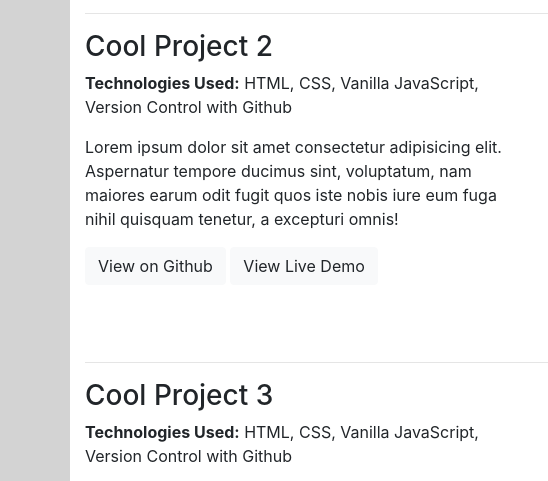
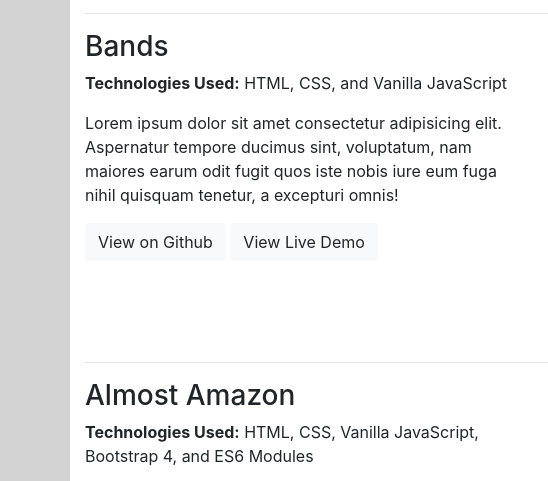
Before and after one commit to mjleavell/personal-bio-site, a website built with webpack: page src/index.html in a window 1280 px wide. Shown: the part 1613-2094 px from the top of the page, 0-548 px from the left. Built offline with nearby package versions, Linux system fonts and the light colour scheme; no server answers; data requests are answered from the project's data file.

Commit message:
now using axios

```diff
--- a/db/projects.json
+++ b/db/projects.json
@@ -1,8 +1,8 @@
 {
-  "projects" : [
+  "projects": [
     {
       "title": "Chatty Chatty Bang Bang",
-      "screenshot": "http://www.independentmediators.co.uk/wp-content/uploads/2016/02/placeholder-image.jpg",
+      "screenshot": "https://github.com/nss-evening-cohort-8/chatty-spatulas/blob/master/screenshots/emoji.png?raw=true",
       "description": "Lorem ipsum dolor sit amet consectetur adipisicing elit. Aspernatur tempore ducimus sint, voluptatum, nam maiores earum odit fugit quos iste nobis iure eum fuga nihil quisquam tenetur, a excepturi omnis!",
       "technologiesUsed": "HTML, CSS, Vanilla JavaScript, Bootstrap 4, and ES6 Modules",
       "available": "true",
@@ -10,22 +10,22 @@
       "githubUrl": "https://github.com/nss-evening-cohort-8/chatty-spatulas"
     },
     {
-      "title": "Cool Project 2",
-      "screenshot": "http://www.independentmediators.co.uk/wp-content/uploads/2016/02/placeholder-image.jpg",
+      "title": "Bands",
+      "screenshot": "https://github.com/nss-evening-cohort-8/bandz-kinky-slinky/raw/master/images/homescreen.PNG",
       "description": "Lorem ipsum dolor sit amet consectetur adipisicing elit. Aspernatur tempore ducimus sint, voluptatum, nam maiores earum odit fugit quos iste nobis iure eum fuga nihil quisquam tenetur, a excepturi omnis!",
-      "technologiesUsed": "HTML, CSS, Vanilla JavaScript, Version Control with Github",
+      "technologiesUsed": "HTML, CSS, and Vanilla JavaScript",
       "available": "true",
-      "url": "https://github.com/nss-evening-cohort-8/js-part-deux",
-      "githubUrl": "https://github.com/nss-evening-cohort-8/js-part-deux"
+      "url": "https://github.com/nss-evening-cohort-8/bandz-kinky-slinky",
+      "githubUrl": "https://github.com/nss-evening-cohort-8/bandz-kinky-slinky"
     },
     {
-      "title": "Cool Project 3",
-      "screenshot": "http://www.independentmediators.co.uk/wp-content/uploads/2016/02/placeholder-image.jpg",
+      "title": "Almost Amazon",
+      "screenshot": "https://github.com/mjleavell/almost-amazon/raw/master/images/homepage.png",
       "description": "Lorem ipsum dolor sit amet consectetur adipisicing elit. Aspernatur tempore ducimus sint, voluptatum, nam maiores earum odit fugit quos iste nobis iure eum fuga nihil quisquam tenetur, a excepturi omnis!",
-      "technologiesUsed": "HTML, CSS, Vanilla JavaScript, Version Control with Github",
+      "technologiesUsed": "HTML, CSS, Vanilla JavaScript, Bootstrap 4, and ES6 Modules",
       "available": "true",
-      "url": "https://github.com/nss-evening-cohort-8/js-part-deux",
-      "githubUrl": "https://github.com/nss-evening-cohort-8/js-part-deux"
+      "url": "https://github.com/mjleavell/almost-amazon",
+      "githubUrl": "https://github.com/mjleavell/almost-amazon"
     }
   ]
 }
--- a/db/tech.json
+++ b/db/tech.json
@@ -2,7 +2,7 @@
   "tech": [
     {
       "title": "HTML5",
-      "url": "https://addons.thunderbird.net/user-media/addon_icons/1/1556-64.png?modified=1532802742"
+      "url": "https://cdn3.iconfinder.com/data/icons/social-media-logos-flat-colorful-1/2048/5352_-_HTML5-128.png"
     },
     {
       "title": "CSS",
--- a/src/index.js
+++ b/src/index.js
@@ -1,11 +1,15 @@
+import $ from 'jquery';
 import 'bootstrap';
 import './index.scss';
-import projectsView from './javascripts/components/projects';
-import techView from './javascripts/components/tech';
+import initProjectsView from './javascripts/components/projects';
+import initTechView from './javascripts/components/tech';
+import chatty from './images/chatty.png';
+
+$('#about-img').attr('src', chatty);
 
 const initApp = () => {
-  projectsView.initProjectsView();
-  techView.initTechView();
+  initProjectsView();
+  initTechView();
 };
 
 initApp();
--- a/src/javascripts/components/projects.js
+++ b/src/javascripts/components/projects.js
@@ -1,5 +1,5 @@
 import $ from 'jquery';
-import projectData from '../data/projectData';
+import loadProjects from '../data/projectData';
 
 const writeProjects = (projects) => {
   let domString = '';
@@ -18,7 +18,6 @@ const writeProjects = (projects) => {
           <img class="img-fluid rounded mb-3 mb-md-0" src="${project.screenshot}" alt="">
         </a>
       </div>
-
     </div>
     <hr>`;
   });
@@ -26,11 +25,12 @@ const writeProjects = (projects) => {
 };
 
 const initProjectsView = () => {
-  projectData.loadProjects().then((projects) => {
-    writeProjects(projects);
+  loadProjects().then((data) => {
+    console.log(data.data);
+    writeProjects(data.data);
   }).catch((error) => {
     console.error(error);
   });
 };
 
-export default { initProjectsView };
+export default initProjectsView;
--- a/src/javascripts/components/tech.js
+++ b/src/javascripts/components/tech.js
@@ -1,5 +1,5 @@
 import $ from 'jquery';
-import techData from '../data/techData';
+import loadTech from '../data/techData';
 
 const writeTech = (techArr) => {
   let domString = '';
@@ -13,11 +13,12 @@ const writeTech = (techArr) => {
 };
 
 const initTechView = () => {
-  techData.loadTech().then((tech) => {
-    writeTech(tech);
+  loadTech().then((data) => {
+    console.log(data.data);
+    writeTech(data.data);
   }).catch((error) => {
     console.error(error);
   });
 };
 
-export default { initTechView };
+export default initTechView;
--- a/src/javascripts/data/projectData.js
+++ b/src/javascripts/data/projectData.js
@@ -1,15 +1,5 @@
-import $ from 'jquery';
+import axios from 'axios';
 
-const loadProjects = () => {
-  const projectsPromise = new Promise((resolve, reject) => {
-    $.get('http://localhost:3003/projects')
-      .done((data) => {
-        resolve(data);
-      }).fail((error) => {
-        reject(error);
-      });
-  });
-  return projectsPromise;
-};
+const loadProjects = (() => axios.get('http://localhost:3003/projects'));
 
-export default { loadProjects };
+export default loadProjects;
--- a/src/javascripts/data/techData.js
+++ b/src/javascripts/data/techData.js
@@ -1,15 +1,5 @@
-import $ from 'jquery';
+import axios from 'axios';
 
-const loadTech = () => {
-  const techPromise = new Promise((resolve, reject) => {
-    $.get('http://localhost:3004/tech')
-      .done((data) => {
-        resolve(data);
-      }).fail((error) => {
-        reject(error);
-      });
-  });
-  return techPromise;
-};
+const loadTech = (() => axios.get('http://localhost:3004/tech'));
 
-export default { loadTech };
+export default loadTech;
--- a/webpack.config.js
+++ b/webpack.config.js
@@ -4,7 +4,7 @@ const ExtractTextPlugin = require('extract-text-webpack-plugin');
 
 const env = process.env.NODE_ENV || 'development';
 const isDev = env === 'development';
-// const isProd = env === 'production';
+const isProd = env === 'production';
 
 const extractScss = new ExtractTextPlugin({
   filename: 'index.css',
@@ -31,7 +31,18 @@ module.exports = {
       test: /\.js$/,
       exclude: /node_modules/,
       use: 'eslint-loader'
-    }, {
+    },
+    {
+      test: /\.(png|jp(e*)g|svg)$/,
+      use: [{
+          loader: 'url-loader',
+          options: {
+              limit: 8000, // Convert images < 8kb to base64 strings
+              name: 'images/[hash]-[name].[ext]'
+          }
+      }]
+    },
+    {
       test: /\.js$/,
       exclude: /node_modules/,
       use: 'babel-loader'
```
Also changed, not shown: package.json (+16 -12 lines), src/index.html (+1 -0 lines), chatty.png (deleted), src/images/chatty.png (added), 5 other files.
